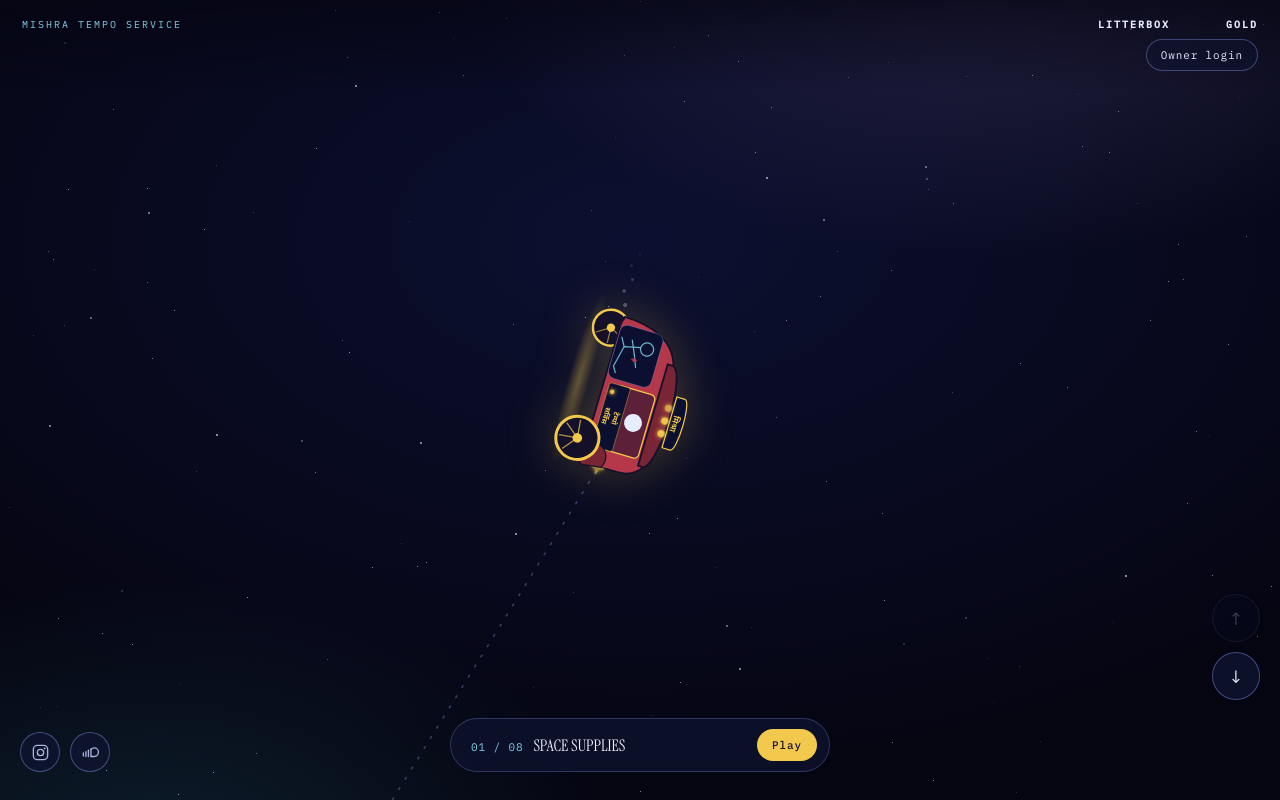
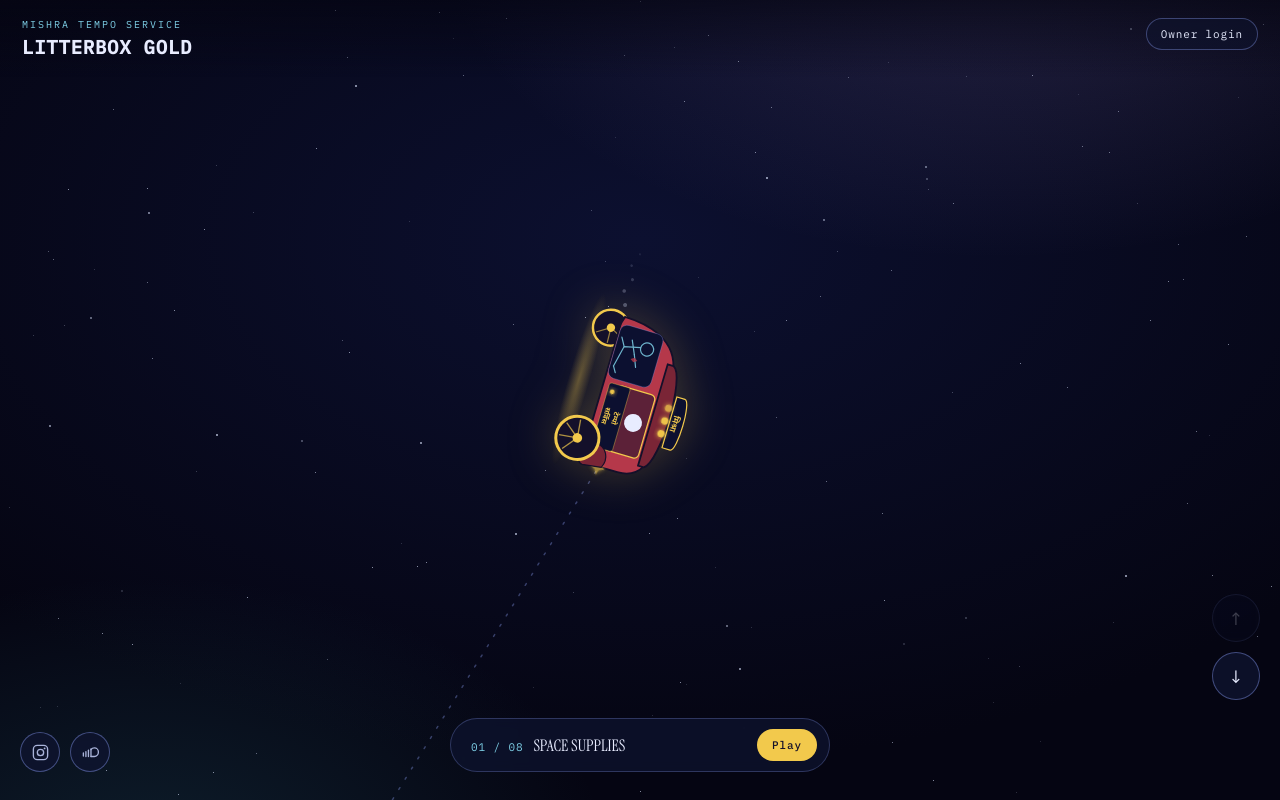
Before and after one commit to slowbulb/mishratemposervice, a React (Vite) app: page / in a window 1280 px wide. Built offline with nearby package versions, Linux system fonts and the light colour scheme.

Commit message:
Restore stacked masthead layout with a bigger, bolder album title

```diff
--- a/src/pages/Home.css
+++ b/src/pages/Home.css
@@ -19,6 +19,13 @@
   background: linear-gradient(180deg, rgba(5, 5, 18, 0.65), transparent);
 }
 
+.home-topbar-text {
+  display: flex;
+  flex-direction: column;
+  gap: 4px;
+  min-width: 0;
+}
+
 .eyebrow {
   font-family: var(--mono);
   font-size: 10px;
@@ -28,20 +35,13 @@
   white-space: nowrap;
 }
 
-.home-topbar-right {
-  display: flex;
-  flex-direction: column;
-  align-items: flex-end;
-  gap: 8px;
-}
-
 .album-title {
   display: inline-block;
   font-family: var(--mono);
   font-style: normal;
-  font-weight: 700;
-  font-size: 10px;
-  letter-spacing: 0.2em;
+  font-weight: 800;
+  font-size: 19px;
+  letter-spacing: 0.04em;
   text-transform: uppercase;
   color: var(--ink);
   white-space: nowrap;
--- a/src/pages/Home.tsx
+++ b/src/pages/Home.tsx
@@ -25,18 +25,18 @@ export default function Home() {
   return (
     <div className="home-app">
       <header className="home-topbar">
-        <span className="eyebrow" ref={eyebrowRef}>
-          {SEED_ALBUM.artist}
-        </span>
-
-        <div className="home-topbar-right">
+        <div className="home-topbar-text">
+          <span className="eyebrow" ref={eyebrowRef}>
+            {SEED_ALBUM.artist}
+          </span>
           <span className="album-title" style={titleWidth ? { width: titleWidth } : undefined}>
             {SEED_ALBUM.title}
           </span>
-          <Link className="btn" to="/login">
-            Owner login
-          </Link>
         </div>
+
+        <Link className="btn" to="/login">
+          Owner login
+        </Link>
       </header>
 
       <FlightField />
```
